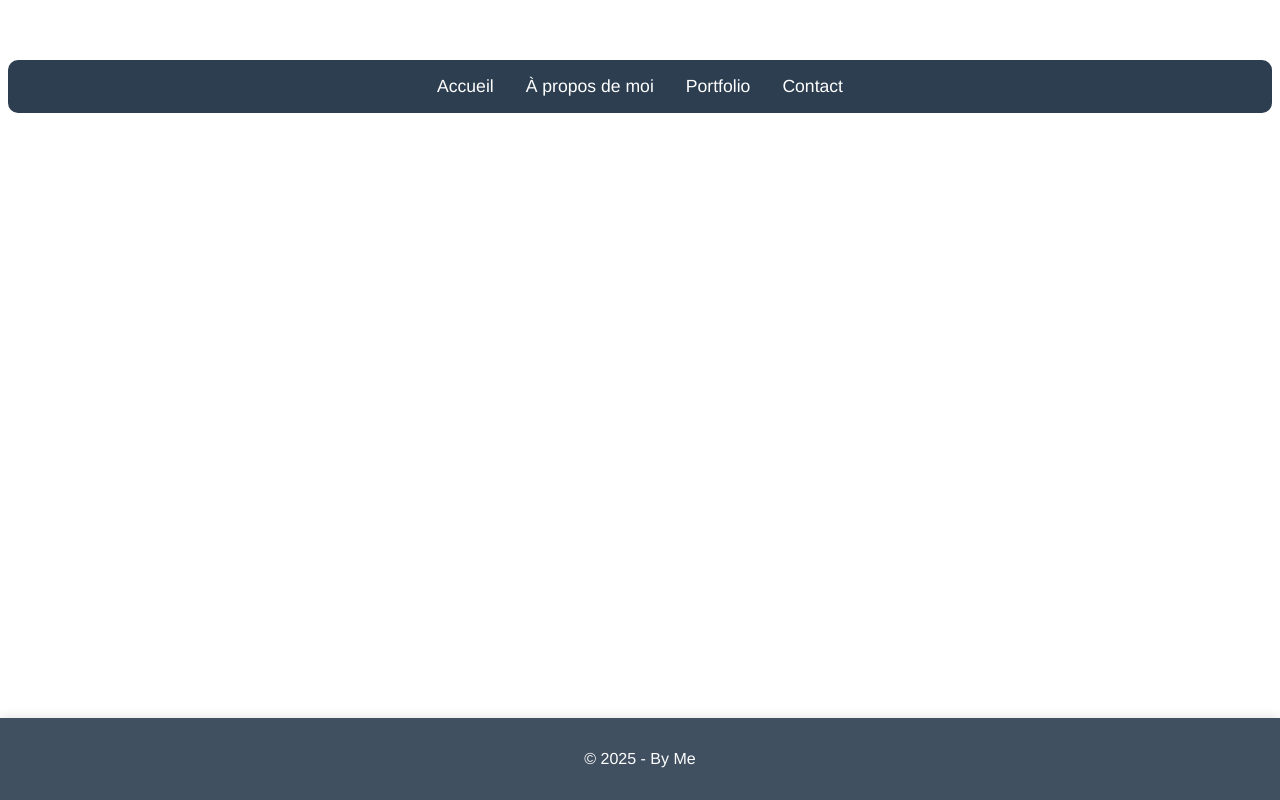
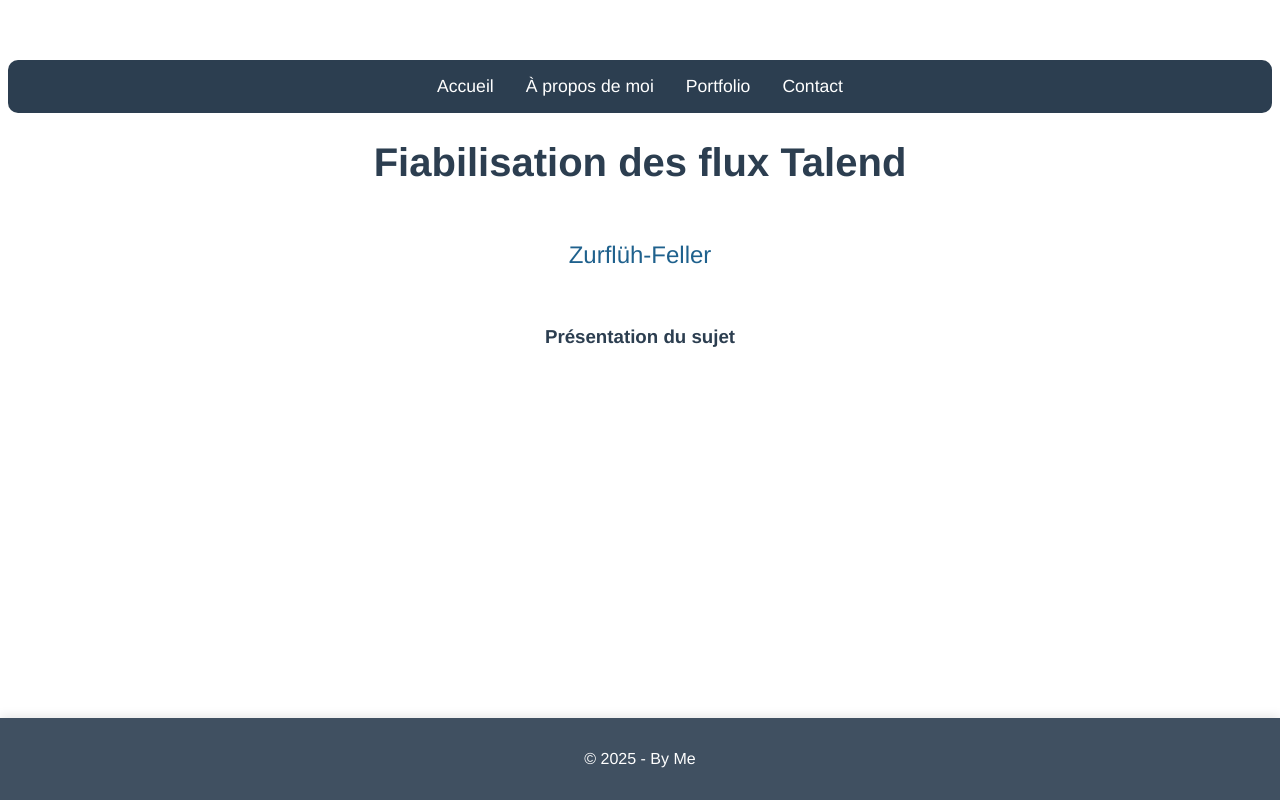
Before and after one commit to lmerat-iut90/lmerat-iut90.github.io, a Vue app: page /stage in a window 1280 px wide. Built offline with nearby package versions, Linux system fonts and the light colour scheme.

Commit message:
début de la partie de stage

```diff
--- a/public/index.html
+++ b/public/index.html
@@ -5,7 +5,7 @@
     <meta http-equiv="X-UA-Compatible" content="IE=edge">
     <meta name="viewport" content="width=device-width,initial-scale=1.0">
     <link rel="icon" href="<%= BASE_URL %>favicon.ico">
-    <title><%= htmlWebpackPlugin.options.title %></title>
+    <title>Portfolio</title>
   </head>
   <body>
     <noscript>
--- a/src/router/router.js
+++ b/src/router/router.js
@@ -23,6 +23,11 @@
         path: '/contact',
         name: 'contact',
         component: () => import('../views/Contact.vue')
+    },
+    {
+        path: '/stage',
+        name: 'Stage',
+        component: () => import('../views/Stage.vue')
     }
 ]
 
--- /dev/null
+++ b/src/views/Stage.vue
@@ -0,0 +1,26 @@
+<template>
+  <div>
+      <h1>Fiabilisation des flux Talend</h1>
+      <h2>Zurflüh-Feller</h2>
+
+      <br>
+      <h3>Présentation du sujet</h3>
+  </div>
+</template>
+
+<style scoped>
+h1 {
+    font-size: 2.5rem;
+    margin-bottom: 1rem;
+    color: #2c3e50;
+}
+
+h2 {
+    color: #1F618D;
+    font-weight: normal;
+    text-align: center;
+    margin: 0;
+    padding-top: 40px;
+    padding-bottom: 20px;
+}
+</style>
--- a/src/views/Work.vue
+++ b/src/views/Work.vue
@@ -81,6 +81,15 @@
           </div>
           <div>
               <h2>Mes projets</h2>
+              <div>
+                  <router-link to="/stage">
+                  <div class="content-box">
+                      <div>
+                          <p>Fiabilisation des flux Talend</p>
+                      </div>
+                  </div>
+                  </router-link>
+              </div>
           </div>
       </div>
   </div>
```
